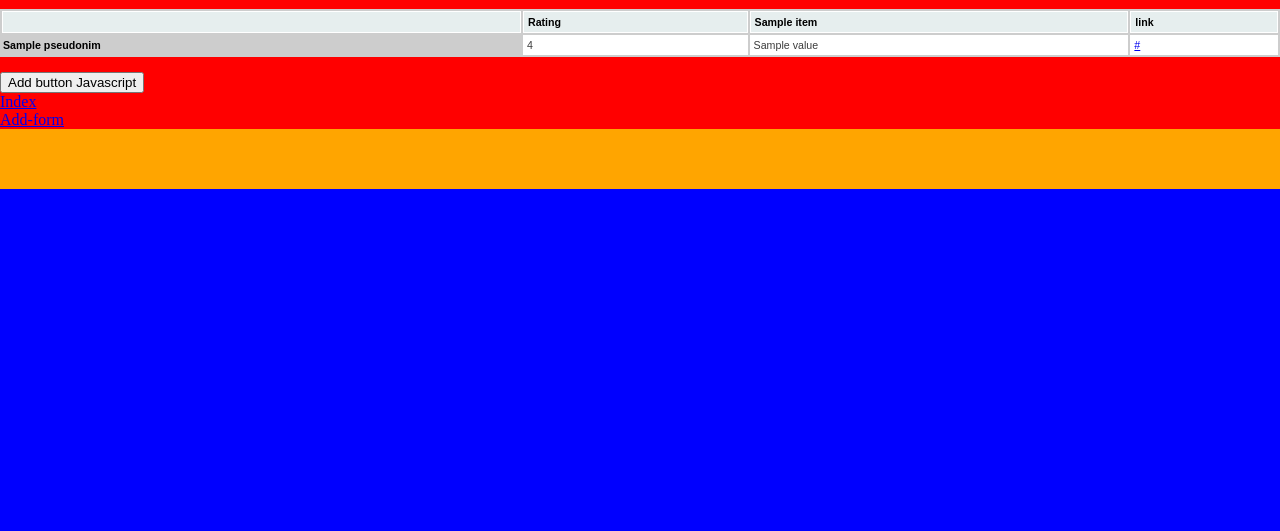
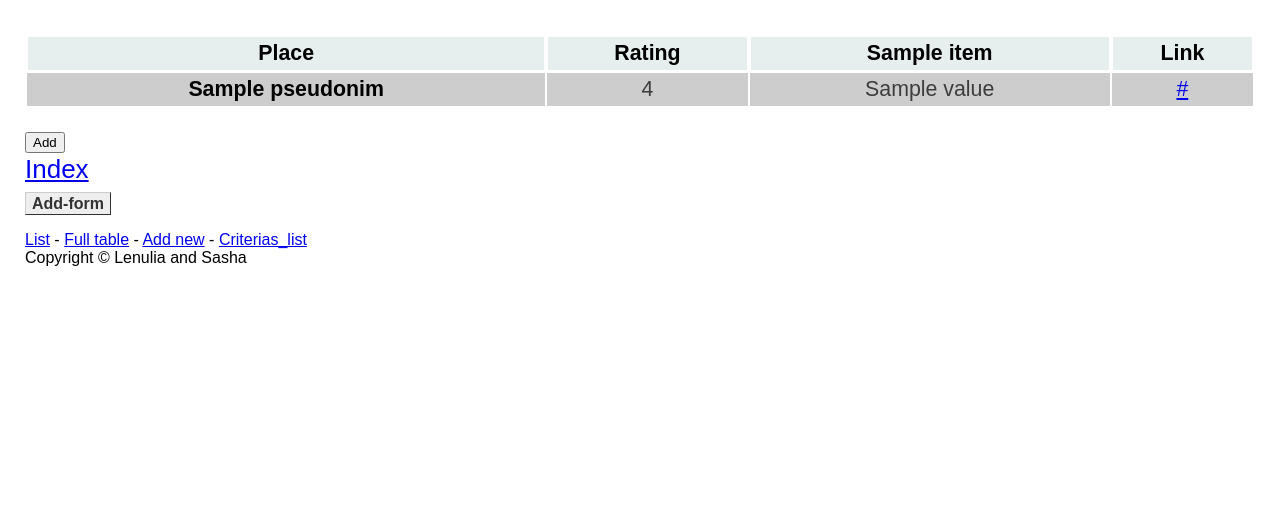
Before and after one commit to Alexandrfromminsk/myrealt, a Django app: template assess/templates/assess/full_index.html in a window 1280 px wide. Shown: the part 151-682 px from the top of the page. Run offline with Django 3.2, Linux system fonts and the light colour scheme; the template is opened without the code that fills it: most values are stand-ins (such as "Sample title", 1, 10 or a date in 2020).

Commit message:
Working on CSS. Two color rows in table -  done.

```diff
--- a/assess/static/assess/mystyle.css
+++ b/assess/static/assess/mystyle.css
@@ -1,28 +1,47 @@
 html, body {
     margin: 0;
     padding: 0;
-    background: blue;
+    font-family: Arial, Helvetica, Verdana, Sans-serif;
+    font-size: 26px;
+    color: #667667
+    background: #ffffff;
 }
 .hidden{
     display: none;
 }
 #page-container {
-    background: red;
     margin: auto;
 }
 #main-nav {
-    background: green;
     height: 50px;
 }
 #main-header {
-    background: darkgreen;
+    background:  #db6d16 url(zabor_crop.jpg);
     height: 100px;
+    padding: 0;
+}
+#content{
+    margin:0;
+    padding: 25px;
+    padding-bottom: 15px;
 }
 #footer {
-    background: orange;
     height: 60px;
+    padding-left: 25px;
+    font-size: 16px;
 }
 h1 {
     margin: 0;
-    padding: 0;
+    padding-left: 25px;
 }
+.button {
+  font: bold 16px Arial;
+  text-decoration: none;
+  background-color: #EEEEEE;
+  color: #333333;
+  padding: 2px 6px 2px 6px;
+  border-top: 1px solid #CCCCCC;
+  border-right: 1px solid #333333;
+  border-bottom: 1px solid #333333;
+  border-left: 1px solid #CCCCCC;
+}
--- a/assess/static/assess/style_table.css
+++ b/assess/static/assess/style_table.css
@@ -1,39 +1,27 @@
 /* tables */
 table.sortable {
 	font-family:arial;
-	background-color: #CDCDCD;
 	margin:10px 0pt 15px;
-	font-size: 8pt;
+	font-size: 16pt;
 	width: 100%;
-	text-align: left;
 }
 table.sortable thead tr th, table.sortable tfoot tr th {
 	background-color: #e6EEEE;
 	border: 1px solid #FFF;
-	font-size: 8pt;
+	font-size: 16pt;
 	padding: 4px;
 }
-table.sortable thead tr .header {
-	background-image: url(bg.gif);
-	background-repeat: no-repeat;
-	background-position: center right;
-	cursor: pointer;
+
+table.sortable tbody td {
+    color: #3D3D3D;
+	padding: 4px;
+	vertical-align: center;
+	text-align: center;
 }
-table.sortable tbody td {
-	color: #3D3D3D;
-	padding: 4px;
-	background-color: #FFF;
-	vertical-align: top;
+
+tr.row1{
+    background-color: #CDCDCD;
 }
-table.sortable tbody tr.odd td {
-	background-color:#F0F0F6;
+tr.row2{
+    background-color: #cdcdff;
 }
-table.sortable thead tr .headerSortUp {
-	background-image: url(asc.gif);
-}
-table.sortable thead tr .headerSortDown {
-	background-image: url(desc.gif);
-}
-table.sortable thead tr .headerSortDown, table.sortable thead tr .headerSortUp {
-background-color: #8dbdd8;
-}
--- a/assess/templates/assess/base.html
+++ b/assess/templates/assess/base.html
@@ -12,14 +12,29 @@
 </head>
 <body>
 <div id="page-container">
-    <div id="main-nav"></div>
+    <div id="main-nav">
+        <dl class='hidden'>
+            <dt id="list"><a href="#">List</a></dt>
+            <dt id="Full_table"><a href="#">Full table</a></dt>
+            <dt id="Add"><a href="#">Add new</a></dt>
+            <dt id="Criterias_list"><a href="#">Criterias_list</a></dt>
+        </dl>
+    </div>
     <div id="main-header">
         <h1>Super realt assessment</h1>
     </div>
     <div id="content">
         {% block content %}{% endblock content %}
     </div>
-    <div id="footer"></div>
+    <div id="footer">
+        <div id="altnav">
+            <a href="#">List</a> -
+            <a href="#">Full table</a> -
+            <a href="#">Add new</a> -
+            <a href="#">Criterias_list</a>
+        </div>
+         Copyright © Lenulia and Sasha
+    </div>
 </div>
 </body>
 </html>
--- a/assess/templates/assess/full_index.html
+++ b/assess/templates/assess/full_index.html
@@ -6,17 +6,17 @@
      <table id="fullIndex" class="sortable">
          <thead>
           <tr>
-              <th></th>
+              <th>Place</th>
               <th>Rating</th>
               {% for item in criterias %}
-                  <th>{{ item.name }}</th>
+                  <th>{{ item.name|capfirst }}</th>
               {% endfor %}
-              <th>link</th>
+              <th>Link</th>
           </tr>
           </thead>
          <tbody>
-          <tr>
           {% for flat in ratings %}
+          <tr  class="{% cycle 'row1' 'row2' %}">
               <th> {{ flat.pseudonim }} </th>
               <td> {{ flat.calc_rating }} </td>
 
@@ -29,14 +29,15 @@
          </tbody>
      </table>
 
-     <button onClick="alert('Add button using Javascript.');">
-           Add button Javascript
-    </button>
+    <form method="get" action="{% url 'add_form' %}">
+        <button type="submit">Add</button>
+    </form>
 
     <div><a href="{% url 'index' %}">Index</a></div>
 
 
-    <a href="{% url 'add_form' %}" >Add-form</a>
+    <!-- CSS button -->
+    <a class="button" href="{% url 'add_form' %}" >Add-form</a>
 
 
 
```
